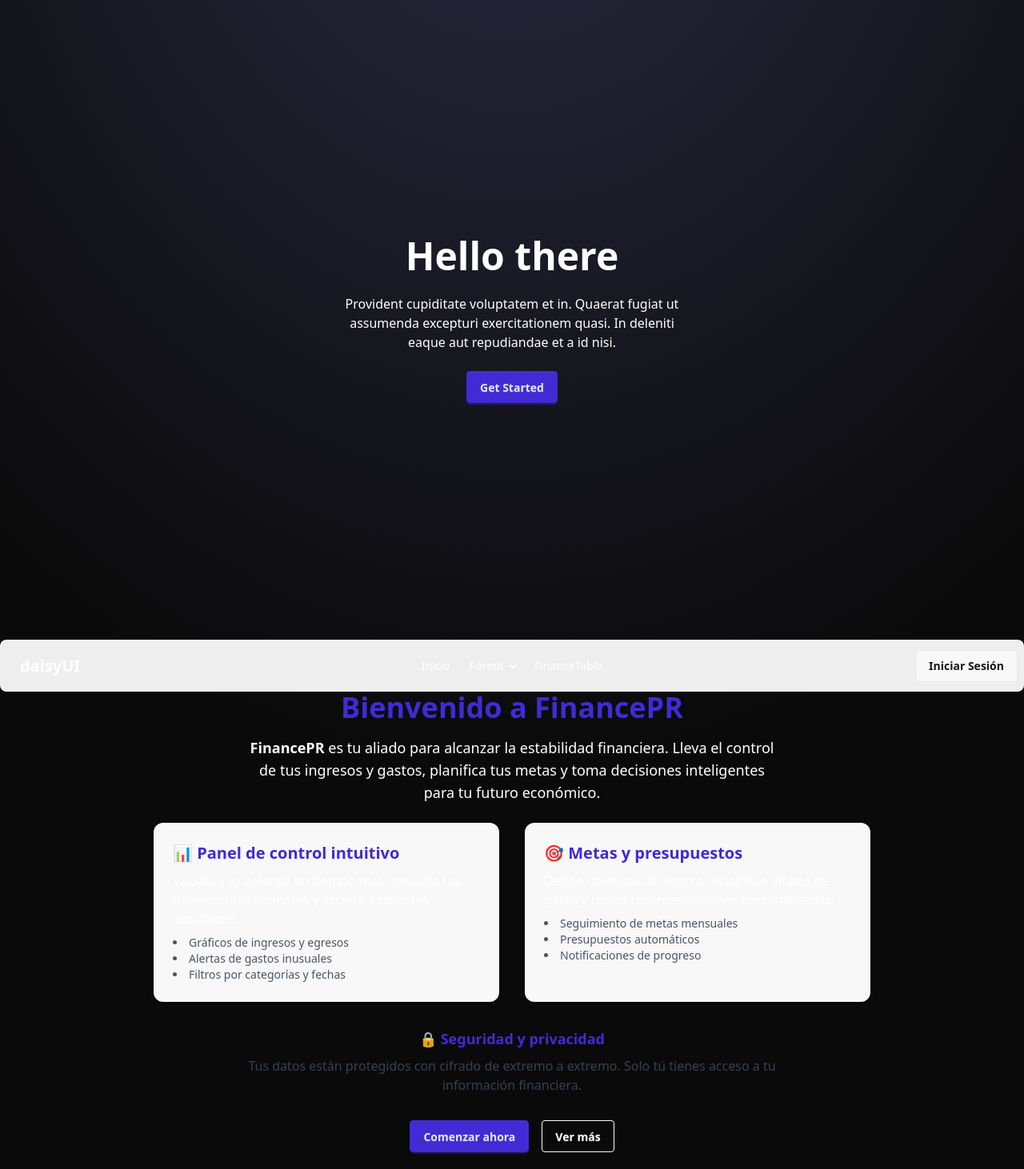
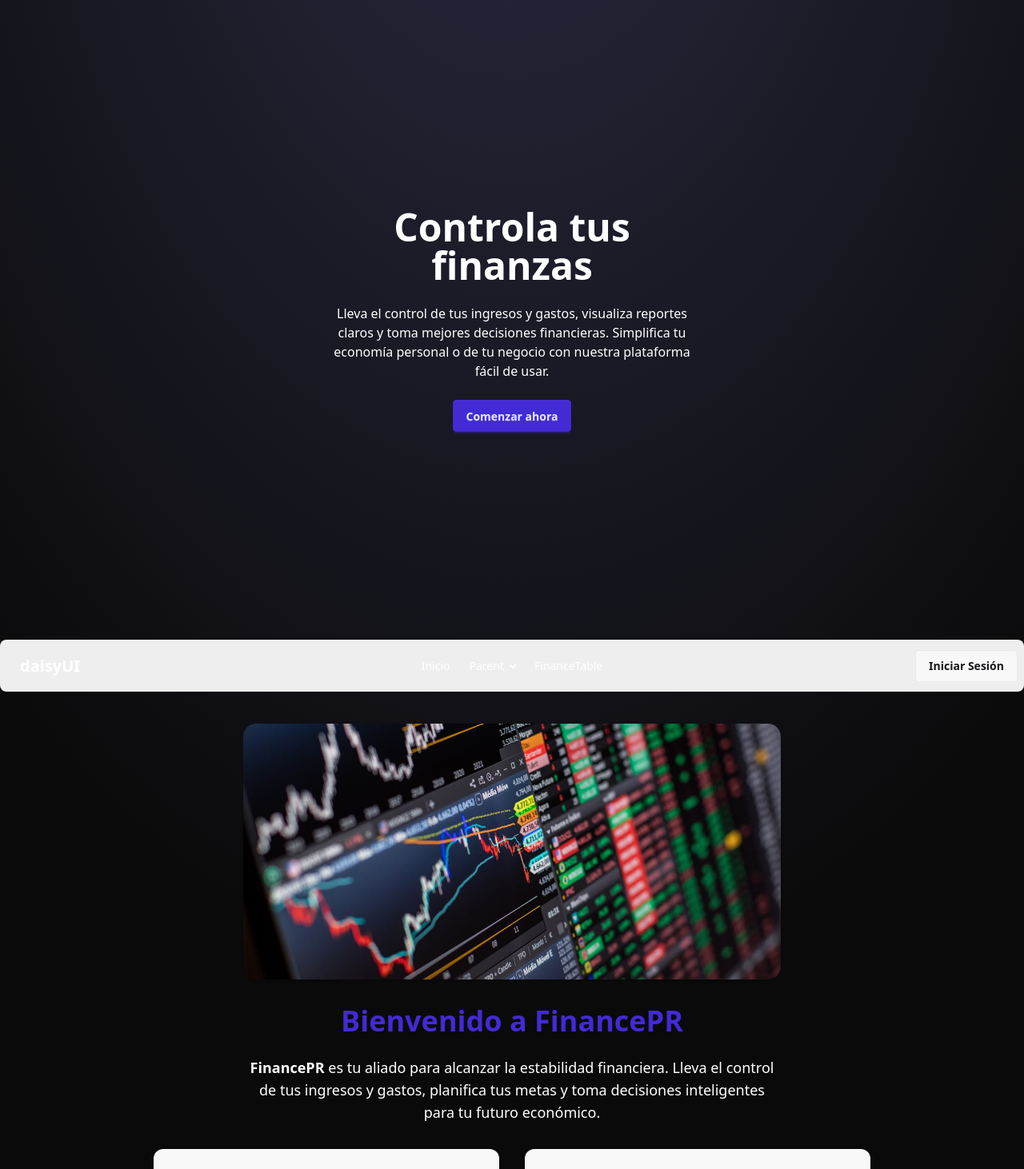
Before and after one commit to RodrigoMD1/finance-pr, a React (Vite) app: page / in a window 1280 px wide. Shown: the top 1462 px of the page at 80% size. Built offline with nearby package versions, Linux system fonts and the light colour scheme; what @heroui/react would draw is missing.

Commit message:
logout-feature

```diff
--- a/src/components/ControlPanel.tsx
+++ b/src/components/ControlPanel.tsx
@@ -1,6 +1,6 @@
 import React, { useState } from 'react';
-import { PortfolioItem } from "../types/PortfolioItem"; // Usa SIEMPRE el import
-
+import { PortfolioItem } from "../types/PortfolioItem";
+import panelImg from '../assets/img/finance55.jpg';
 type ControlPanelProps = {
   onAddItem: (item: Omit<PortfolioItem, 'id'>) => void;
 };
@@ -25,7 +25,6 @@
       cantidad: parseFloat(form.cantidad),
       precio: parseFloat(form.precio),
       tipoActivo: form.tipoActivo,
-      // Si tu tipo Omit<PortfolioItem, 'id'> requiere fechaCompra, agrégala aquí:
       fechaCompra: new Date().toISOString(),
     };
 
@@ -40,6 +39,12 @@
   };
 
   return (
+    <div>
+      <img
+        src={panelImg}
+        alt="Panel de control"
+        className="object-cover w-full max-w-lg m-5 mx-auto mb-6 shadow rounded-xl"
+      />
       <form onSubmit={handleSubmit} className="grid grid-cols-1 gap-4 m-5 mb-6 md:grid-cols-2">
         <input
           type="text"
@@ -82,5 +87,6 @@
         </select>
         <button type="submit" className="btn btn-primary col-span-full">Agregar activo</button>
       </form>
+    </div>
   );
 };
--- a/src/components/Finance.tsx
+++ b/src/components/Finance.tsx
@@ -2,7 +2,11 @@
 import { FinanceTable } from './FinanceTable';
 import { PortfolioItem } from "../types/PortfolioItem";
 
-
+// Función global de logout
+function logout() {
+  localStorage.clear();
+  window.location.reload();
+}
 
 export const Finance = () => {
   const [portfolio, setPortfolio] = useState<PortfolioItem[]>([]);
@@ -15,6 +19,10 @@
       const res = await fetch(`https://proyecto-inversiones.onrender.com/api/portfolio/user/${userId}`, {
         headers: { Authorization: `Bearer ${token}` }
       });
+      if (res.status === 401 || res.status === 403) {
+        logout();
+        return;
+      }
       if (res.ok) {
         const data = await res.json();
         if (Array.isArray(data)) {
@@ -25,7 +33,7 @@
             cantidad: item.quantity,
             precio: item.purchase_price,
             tipoActivo: item.type,
-            fechaCompra: item.purchase_date || new Date().toISOString(), // Usa el campo del backend o la fecha actual
+            fechaCompra: item.purchase_date || new Date().toISOString(),
           }));
           setPortfolio(mapped);
         } else if (data && data.id) {
@@ -52,12 +60,15 @@
       method: 'DELETE',
       headers: { Authorization: `Bearer ${token}` }
     });
+    if (res.status === 401 || res.status === 403) {
+      logout();
+      return;
+    }
     if (res.ok) {
       setPortfolio(portfolio.filter(item => item.id !== id));
     }
   };
 
-  // Handler para agregar un nuevo ítem al portfolio (POST al backend)
   const handleAddItem = async (item: Omit<PortfolioItem, 'id'>) => {
     const userId = localStorage.getItem('userId');
     const token = localStorage.getItem('token');
@@ -71,14 +82,19 @@
       },
       body: JSON.stringify({
         name: item.nombre,
-        description: item.nombre, // O pide el campo en el formulario y pásalo aquí
+        description: item.nombre,
         quantity: item.cantidad,
         purchase_price: item.precio,
         type: item.tipoActivo,
         user_id: userId,
-        purchase_date: item.fechaCompra || new Date().toISOString(), // Envía la fecha de compra
+        purchase_date: item.fechaCompra || new Date().toISOString(),
       }),
     });
+
+    if (res.status === 401 || res.status === 403) {
+      logout();
+      return;
+    }
 
     if (res.ok) {
       const newItem = await res.json();
--- a/src/components/Inicio.tsx
+++ b/src/components/Inicio.tsx
@@ -1,14 +1,19 @@
-
+import finanzasImg from '../assets/img/finance235.jpg';
 
 export default function Inicio() {
   return (
-    <div className="flex flex-col items-center justify-center min-h-[70vh] px-4">
-      <h1 className="mb-4 text-4xl font-bold text-primary">Bienvenido a FinancePR</h1>
-      <p className="max-w-2xl mb-6 text-lg text-center">
+    <div className="flex flex-col items-center justify-center min-h-[80vh] px-4 py-10">
+      <img
+        src={finanzasImg}
+        alt="Ilustración finanzas"
+        className="object-cover w-full max-w-2xl mb-8 shadow h-80 rounded-2xl"
+      />
+      <h1 className="mb-6 text-4xl font-bold text-primary">Bienvenido a FinancePR</h1>
+      <p className="max-w-2xl mb-8 text-lg text-center">
         <strong>FinancePR</strong> es tu aliado para alcanzar la estabilidad financiera.
         Lleva el control de tus ingresos y gastos, planifica tus metas y toma decisiones inteligentes para tu futuro económico.
       </p>
-      <div className="grid w-full max-w-4xl grid-cols-1 gap-8 mb-8 md:grid-cols-2">
+      <div className="grid w-full max-w-4xl grid-cols-1 gap-8 mb-12 md:grid-cols-2">
         <div className="p-6 shadow bg-base-200 rounded-xl">
           <h2 className="mb-2 text-xl font-semibold text-primary">📊 Panel de control intuitivo</h2>
           <p className="mb-2">Visualiza tu balance en tiempo real, consulta tus movimientos recientes y accede a reportes detallados.</p>
@@ -28,13 +33,13 @@
           </ul>
         </div>
       </div>
-      <div className="max-w-2xl mb-8 text-center">
+      <div className="max-w-2xl mb-10 text-center">
         <h3 className="mb-2 text-lg font-semibold text-primary">🔒 Seguridad y privacidad</h3>
         <p className="text-gray-700">
           Tus datos están protegidos con cifrado de extremo a extremo. Solo tú tienes acceso a tu información financiera.
         </p>
       </div>
-      <div className="flex gap-4">
+      <div className="flex gap-4 mb-10">
         <span className="btn btn-primary">Comenzar ahora</span>
         <span className="btn btn-outline">Ver más</span>
       </div>
--- a/src/components/Layout/HeroSection.tsx
+++ b/src/components/Layout/HeroSection.tsx
@@ -1,23 +1,18 @@
-
 export const HeroSection = () => {
   return (
     <div>
-
-
-
-<div className="hero  min-h-screen">
-  <div className="hero-content text-center">
+      <div className="min-h-screen hero">
+        <div className="text-center hero-content">
           <div className="max-w-md">
-      <h1 className="text-5xl font-bold">Hello there</h1>
+            <h1 className="text-5xl font-bold">Controla tus finanzas</h1>
             <p className="py-6">
-        Provident cupiditate voluptatem et in. Quaerat fugiat ut assumenda excepturi exercitationem
-        quasi. In deleniti eaque aut repudiandae et a id nisi.
+              Lleva el control de tus ingresos y gastos, visualiza reportes claros y toma mejores decisiones financieras.
+              Simplifica tu economía personal o de tu negocio con nuestra plataforma fácil de usar.
             </p>
-      <button className="btn btn-primary">Get Started</button>
+            <button className="btn btn-primary">Comenzar ahora</button>
           </div>
         </div>
       </div>
-
     </div>
   )
 }
```
Also changed, not shown: src/assets/img/finance235.jpg (added), src/assets/img/finance55.jpg (added). Lines whose indentation alone changed are shown as unchanged.
